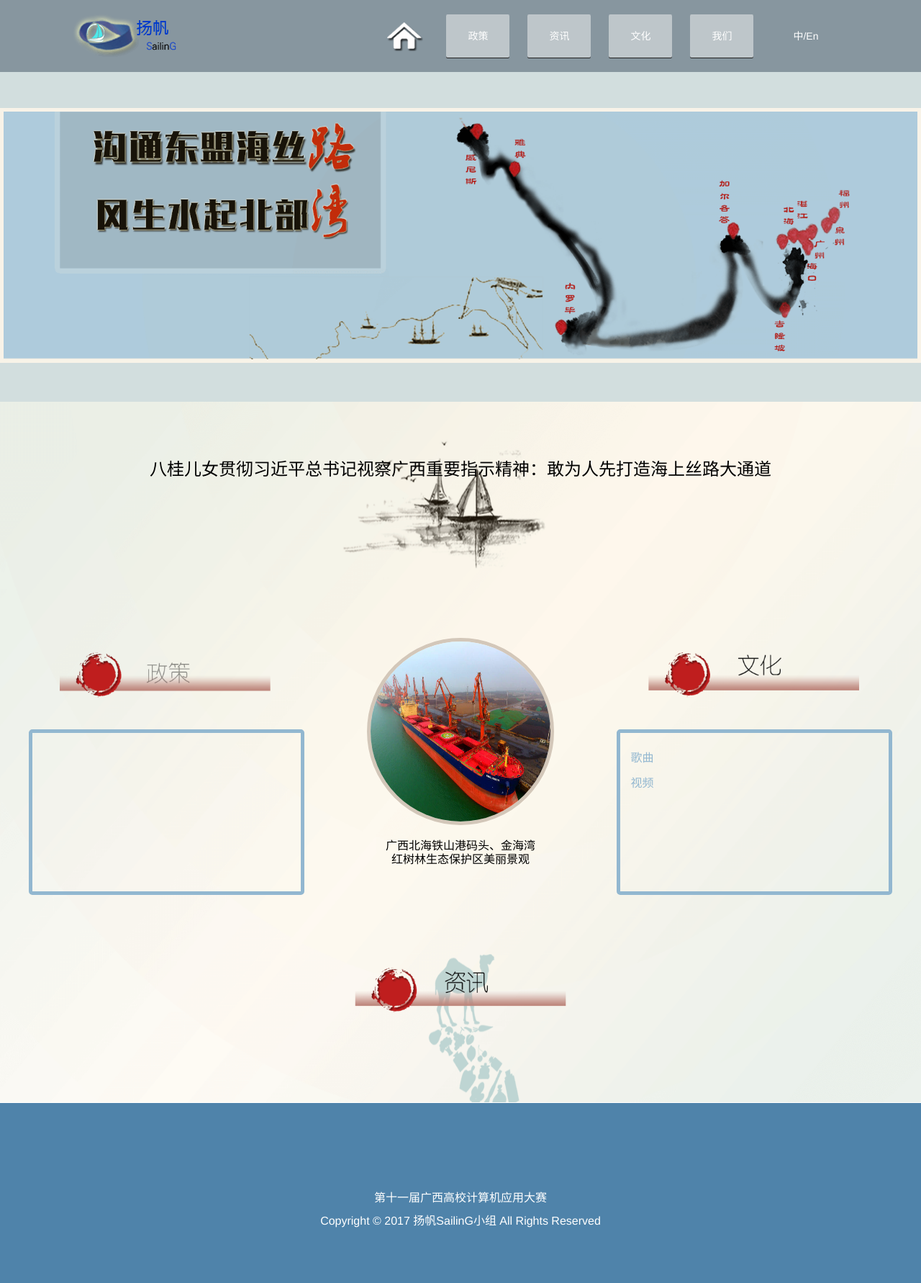
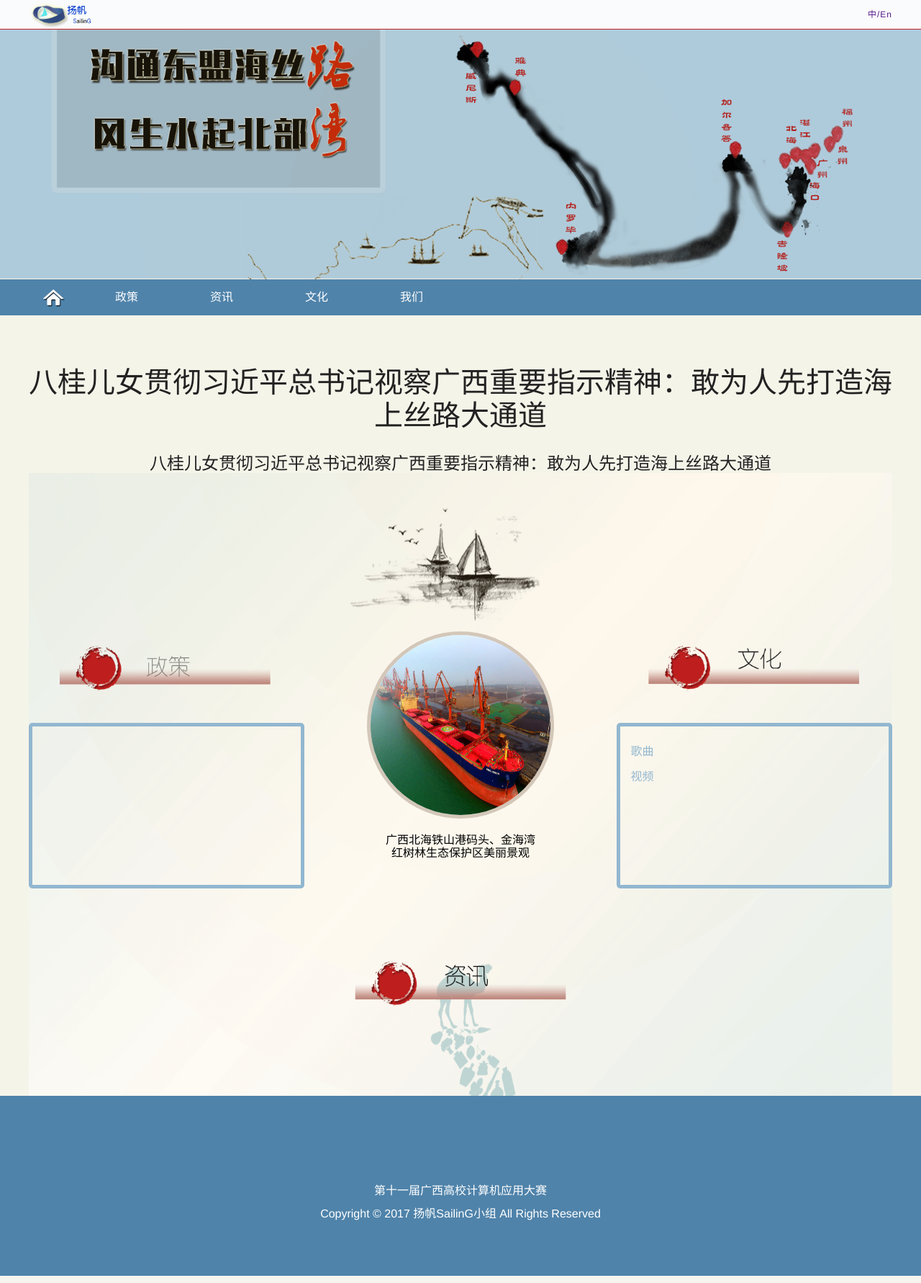
Before and after one commit to fs12580/road, a Django app: page /index/ in a window 1280 px wide. Shown: the whole page at 72% size. Run offline with Django 3.2, Linux system fonts and the light colour scheme; data that the repository does not hold is empty.

Commit message:
change style

```diff
--- a/gxu/static/css/base.css
+++ b/gxu/static/css/base.css
@@ -434,46 +434,68 @@ a:focus {
   padding: 0; }
 
 .nav {
-  height: 100px;
+  height: 40px;
   width: 100%;
   min-width: 1200px;
-  background-color: #87969f; }
-  .nav .nav-left {
-    float: left;
+  background: #fafbfc;
+  border-bottom: 1px solid #c1242b; }
+  .nav h1 {
     margin: 0;
-    padding: 20px 0;
-    margin-left: 100px; }
-    .nav .nav-left img {
+    float: left; }
+  .nav .change-lang {
+    float: right;
+    display: block;
+    line-height: 40px;
+    font-size: 12px; }
+    .nav .change-lang a {
+      text-decoration: none;
+      letter-spacing: 1px; }
+  .nav img {
+    vertical-align: middle;
+    height: 35px; }
+
+.banner {
+  /*padding: 10px 0;*/
+  /*background-color: #d2dede;*/
+  width: 100%;
+  min-width: 1200px;
+  text-align: center; }
+  .banner img {
+    max-width: 100%;
     vertical-align: middle; }
-  .nav .nav-right {
+
+.nav-second {
   list-style: none;
-    float: right;
   font-size: 0;
-    padding: 20px 100px; }
-    .nav .nav-right li {
+  padding-left: 0;
+  background-color: #4f83aa; }
+  .nav-second .second-wrapper {
+    width: 1200px;
+    margin: 0 auto; }
+  .nav-second li {
     display: inline-block; }
-      .nav .nav-right li a {
+    .nav-second li a {
       display: inline-block;
-        font-size: 14px;
+      font-size: 16px;
+      font-family: "Microsoft YaHei";
       text-align: center;
-        line-height: 60px;
+      line-height: 50px;
       color: #fff;
-        padding: 0 30px;
-        margin: 0 12.5px;
+      padding: 0 50px;
       border-radius: 2px;
       text-decoration: none; }
-        .nav .nav-right li a img {
-          width: 50px;
+      .nav-second li a img {
+        width: 30px;
         vertical-align: middle; }
-        .nav .nav-right li a:hover {
-          color: #bec6ca; }
-        .nav .nav-right li a.nav-item {
-          background-color: #bec6ca;
-          -webkit-box-shadow: 0 1px 0px 0px #222;
-          box-shadow: 0 1px 0px 0px #222; }
-          .nav .nav-right li a.nav-item:hover {
-            background-color: #fff; }
-      .nav .nav-right li:nth-child(1) a {
+      .nav-second li a:hover {
+        color: #fff; }
+      .nav-second li a.nav-item {
+        /*background-color: #bec6ca;*/
+        /*-webkit-box-shadow: 0 1px 0px 0px #222;*/
+        /*box-shadow: 0 1px 0px 0px #222;*/ }
+        .nav-second li a.nav-item:hover {
+          background-color: #245f8a; }
+    .nav-second li:nth-child(1) a {
       padding: 0 20px;
       margin: 0; }
 
--- a/gxu/static/css/base.scss
+++ b/gxu/static/css/base.scss
@@ -8,6 +8,9 @@ html {
     -webkit-text-size-adjust: 100%;
     /* 2 */
 }
+
+
+
 
 
 
@@ -23,6 +26,9 @@ html {
 body {
     margin: 0;
 }
+
+
+
 
 
 
@@ -43,6 +49,9 @@ section {
 
 
 
+
+
+
 /**
  * Correct the font size and margin on `h1` elements within `section` and
  * `article` contexts in Chrome, Firefox, and Safari.
@@ -52,6 +61,9 @@ h1 {
     font-size: 2em;
     margin: 0.67em 0;
 }
+
+
+
 
 
 
@@ -75,6 +87,9 @@ main {
 
 
 
+
+
+
 /**
  * Add the correct margin in IE 8.
  */
@@ -82,6 +97,9 @@ main {
 figure {
     margin: 1em 40px;
 }
+
+
+
 
 
 
@@ -104,6 +122,9 @@ hr {
 
 
 
+
+
+
 /**
  * 1. Correct the inheritance and scaling of font size in all browsers.
  * 2. Correct the odd `em` font sizing in all browsers.
@@ -115,6 +136,9 @@ pre {
     font-size: 1em;
     /* 2 */
 }
+
+
+
 
 
 
@@ -138,6 +162,9 @@ a {
 
 
 
+
+
+
 /**
  * 1. Remove the bottom border in Chrome 57- and Firefox 39-.
  * 2. Add the correct text decoration in Chrome, Edge, IE, Opera, and Safari.
@@ -155,6 +182,9 @@ abbr[title] {
 
 
 
+
+
+
 /**
  * Prevent the duplicate application of `bolder` by the next rule in Safari 6.
  */
@@ -167,6 +197,9 @@ strong {
 
 
 
+
+
+
 /**
  * Add the correct font weight in Chrome, Edge, and Safari.
  */
@@ -175,6 +208,9 @@ b,
 strong {
     font-weight: bolder;
 }
+
+
+
 
 
 
@@ -196,6 +232,9 @@ samp {
 
 
 
+
+
+
 /**
  * Add the correct font style in Android 4.3-.
  */
@@ -203,6 +242,9 @@ samp {
 dfn {
     font-style: italic;
 }
+
+
+
 
 
 
@@ -219,6 +261,9 @@ mark {
 
 
 
+
+
+
 /**
  * Add the correct font size in all browsers.
  */
@@ -226,6 +271,9 @@ mark {
 small {
     font-size: 80%;
 }
+
+
+
 
 
 
@@ -254,6 +302,9 @@ sup {
 
 
 
+
+
+
 /* Embedded content
    ========================================================================== */
 
@@ -270,6 +321,9 @@ video {
 
 
 
+
+
+
 /**
  * Add the correct display in iOS 4-7.
  */
@@ -278,6 +332,9 @@ audio:not([controls]) {
     display: none;
     height: 0;
 }
+
+
+
 
 
 
@@ -293,6 +350,9 @@ img {
 
 
 
+
+
+
 /**
  * Hide the overflow in IE.
  */
@@ -300,6 +360,9 @@ img {
 svg:not(:root) {
     overflow: hidden;
 }
+
+
+
 
 
 
@@ -331,6 +394,9 @@ textarea {
 
 
 
+
+
+
 /**
  * Show the overflow in IE.
  * 1. Show the overflow in Edge.
@@ -341,6 +407,9 @@ input {
     /* 1 */
     overflow: visible;
 }
+
+
+
 
 
 
@@ -359,6 +428,9 @@ select {
 
 
 
+
+
+
 /**
  * 1. Prevent a WebKit bug where (2) destroys native `audio` and `video`
  *    controls in Android 4.
@@ -370,6 +442,9 @@ html [type="button"],
 
 
 
+
+
+
 /* 1 */
 
 [type="reset"],
@@ -377,6 +452,9 @@ html [type="button"],
     -webkit-appearance: button;
     /* 2 */
 }
+
+
+
 
 
 
@@ -396,6 +474,9 @@ button::-moz-focus-inner,
 
 
 
+
+
+
 /**
  * Restore the focus styles unset by the previous rule.
  */
@@ -410,6 +491,9 @@ button:-moz-focusring,
 
 
 
+
+
+
 /**
  * Correct the padding in Firefox.
  */
@@ -417,6 +501,9 @@ button:-moz-focusring,
 fieldset {
     padding: 0.35em 0.75em 0.625em;
 }
+
+
+
 
 
 
@@ -447,6 +534,9 @@ legend {
 
 
 
+
+
+
 /**
  * 1. Add the correct display in IE 9-.
  * 2. Add the correct vertical alignment in Chrome, Firefox, and Opera.
@@ -462,6 +552,9 @@ progress {
 
 
 
+
+
+
 /**
  * Remove the default vertical scrollbar in IE.
  */
@@ -469,6 +562,9 @@ progress {
 textarea {
     overflow: auto;
 }
+
+
+
 
 
 
@@ -490,6 +586,9 @@ textarea {
 
 
 
+
+
+
 /**
  * Correct the cursor style of increment and decrement buttons in Chrome.
  */
@@ -498,6 +597,9 @@ textarea {
 [type="number"]::-webkit-outer-spin-button {
     height: auto;
 }
+
+
+
 
 
 
@@ -517,6 +619,9 @@ textarea {
 
 
 
+
+
+
 /**
  * Remove the inner padding and cancel buttons in Chrome and Safari on macOS.
  */
@@ -525,6 +630,9 @@ textarea {
 [type="search"]::-webkit-search-decoration {
     -webkit-appearance: none;
 }
+
+
+
 
 
 
@@ -544,6 +652,9 @@ textarea {
 
 
 
+
+
+
 /* Interactive
    ========================================================================== */
 
@@ -557,11 +668,17 @@ details,
 
 
 
+
+
+
 /* 1 */
 
 menu {
     display: block;
 }
+
+
+
 
 
 
@@ -573,6 +690,9 @@ menu {
 summary {
     display: list-item;
 }
+
+
+
 
 
 
@@ -592,6 +712,9 @@ canvas {
 
 
 
+
+
+
 /**
  * Add the correct display in IE.
  */
@@ -599,6 +722,9 @@ canvas {
 template {
     display: none;
 }
+
+
+
 
 
 
@@ -622,6 +748,9 @@ body {
 a:focus {
     outline: none;
 }
+
+
+
 
 
 
@@ -680,49 +809,78 @@ a:focus {
 }
 
 .nav {
-    height: 100px;
+    height: 40px;
     width: 100%;
     min-width: 1200px;
-    background-color: #87969f;
-    .nav-left {
+    background: #fafbfc;
+    border-bottom: 1px solid #c1242b;
+    h1 {
+        margin: 0;
         float: left;
-        margin: 0;
-        padding: 20px 0;
-        margin-left: 100px;
-        img{
+    }
+    .change-lang{
+        float: right;
+        display: block;
+        line-height: 40px;
+        font-size: 12px;
+        a{
+            text-decoration: none;
+            letter-spacing: 1px;
+        }
+    }
+    img {
+        vertical-align: middle;
+        height: 35px;
+    }
+}
+
+
+.banner {
+    /*padding: 10px 0;*/
+    /*background-color: #d2dede;*/
+    width: 100%;
+    min-width: 1200px;
+    text-align: center;
+    img {
+        max-width: 100%;
         vertical-align: middle;
     }
 }
-    .nav-right {
+
+.nav-second {
     list-style: none;
-        float: right;
     font-size: 0;
-        padding: 20px 100px;
+    padding-left: 0;
+    background-color: #4f83aa;
+    .second-wrapper {
+        width: 1200px;
+        margin: 0 auto;
+    }
     li {
         display: inline-block;
         a {
             display: inline-block;
-                font-size: 14px;
+            font-size: 16px;
+            font-family: "Microsoft YaHei";
             text-align: center;
-                line-height: 60px;
+            line-height: 50px;
             color: #fff;
-                padding: 0 30px;
-                margin: 0 12.5px;
+            padding: 0 50px;
             border-radius: 2px;
             text-decoration: none;
             img {
-                    width: 50px;
+                width: 30px;
                 vertical-align: middle;
             }
             &:hover {
-                    color: #bec6ca;
+                color: #fff;
             }
             &.nav-item {
-                    background-color: #bec6ca;
-                    -webkit-box-shadow: 0 1px 0px 0px #222;
-                            box-shadow: 0 1px 0px 0px #222;
+                /*background-color: #bec6ca;*/
+                /*-webkit-box-shadow: 0 1px 0px 0px #222;*/
+                /*box-shadow: 0 1px 0px 0px #222;*/
                 &:hover {
-                        background-color: #fff;
+                    background-color: #245f8a;
                 }
             }
         }
@@ -730,7 +888,6 @@ a:focus {
             a {
                 padding: 0 20px;
                 margin: 0;
-                }
             }
         }
     }
@@ -752,6 +909,9 @@ a:focus {
         line-height: 2;
     }
 }
+
+
+
 
 
 
--- a/gxu/static/css/index.css
+++ b/gxu/static/css/index.css
@@ -1,26 +1,32 @@
-.banner {
-  background-color: #d2dede;
-  width: 100%;
-  min-width: 1200px;
+.wrapper .hot-ar {
+  width: 1200px;
+  margin: 0 auto; }
+  .wrapper .hot-ar .title-top {
     text-align: center;
-  padding: 50px 0; }
-  .banner img {
-    border: 5px solid #f8f3e8;
-    max-width: 100%;
-    -webkit-box-sizing: border-box;
-    box-sizing: border-box; }
-
-.wrapper {
+    padding: 70px 0 30px;
+    font-size: 40px;
+    margin: 0; }
+    .wrapper .hot-ar .title-top a {
+      color: #222;
+      text-decoration: none; }
+      .wrapper .hot-ar .title-top a:hover {
+        color: #666; }
+  .wrapper .hot-ar .title-second {
+    text-align: center;
+    margin: 0;
+    font-size: 24px; }
+    .wrapper .hot-ar .title-second a {
+      color: #222;
+      text-decoration: none; }
+      .wrapper .hot-ar .title-second a:hover {
+        color: #666; }
+.wrapper .main-content {
   background-image: url(../images/content-bg.png);
   background-size: 100% 100%;
   background-repeat: no-repeat;
   padding-top: 80px; }
-  .wrapper .title {
-    text-align: center;
-    margin: 0;
-    font-size: 24px; }
 .wrapper .first {
-    margin-top: 240px;
+  margin-top: 160px;
   display: -webkit-box;
   display: -ms-flexbox;
   display: flex;
--- a/gxu/static/css/index.scss
+++ b/gxu/static/css/index.scss
@@ -1,30 +1,41 @@
-.banner {
-    background-color: #d2dede;
-    width: 100%;
-    min-width: 1200px;
+.wrapper {
+    .hot-ar {
+        width: 1200px;
+        margin: 0 auto;
+        .title-top {
             text-align: center;
-    padding: 50px 0;
-    img {
-        border: 5px solid #f8f3e8;
-        max-width: 100%;
-        -webkit-box-sizing: border-box;
-                box-sizing: border-box;
+            padding: 70px 0 30px;
+            font-size: 40px;
+            margin: 0;
+            a {
+                color: #222;
+                text-decoration: none;
+                &:hover{
+                    color: #666;
                 }
             }
-
-.wrapper {
+        }
+        .title-second {
+            text-align: center;
+            margin: 0;
+            font-size: 24px;
+            a {
+                color: #222;
+                text-decoration: none;
+                &:hover{
+                    color: #666;
+                }
+            }
+        }
+    }
+    .main-content {
         background-image: url(../images/content-bg.png);
         background-size: 100% 100%;
         background-repeat: no-repeat;
         padding-top: 80px;
-    .title {
-        text-align: center;
-        margin: 0;
-        font-size: 24px;
     }
-
     .first {
-        margin-top: 240px;
+        margin-top: 160px;
         display: -webkit-box;
         display: -ms-flexbox;
         display: flex;
@@ -60,17 +71,17 @@
             }
             &.policy {}
             &.culture {
-                h3{
+                h3 {
                     color: #92b7d0;
                     font-size: 16px;
                     font-weight: normal;
                 }
-                a{
+                a {
                     display: block;
                     text-decoration: none;
                     font-size: 14px;
                     color: #222;
-                    &:hover{
+                    &:hover {
                         text-decoration: underline;
                     }
                 }
--- a/gxu/templates/gxu/article_detail.html
+++ b/gxu/templates/gxu/article_detail.html
@@ -1,11 +1,6 @@
 {% extends 'gxu/base.html' %} {% block title %} - 政策{% endblock %} {% block css %}
 <link rel="stylesheet" href="/static/css/article.css"> {% if culture == 'video' %}
 <link href="/static/css/px-video.css" rel="stylesheet"> {% endif %} {% endblock %} {% block main %}
-<div class="banner">
-    <div class="banner-main">
-        <img src="/static/images/banner-policy.png" alt="">
-    </div>
-</div>
 <div class="detail-wrapper">
     <div class="container">
         <p class="title">
--- a/gxu/templates/gxu/article_list.html
+++ b/gxu/templates/gxu/article_list.html
@@ -1,10 +1,5 @@
 {% extends 'gxu/base.html' %} {% block title %} - 政策{% endblock %} {% block css %}
 <link rel="stylesheet" href="/static/css/article.css"> {% endblock %} {% block main %}
-<div class="banner">
-    <div class="banner-main">
-        <img src="/static/images/banner-policy.png" alt="">
-    </div>
-</div>
 <div class="wrapper">
     <div class="container">
         <p class="title">
--- a/gxu/templates/gxu/base.html
+++ b/gxu/templates/gxu/base.html
@@ -11,19 +11,29 @@
 
 <body>
     <div class="nav">
-        <h1 class="nav-left clearfix"><a href="/index/"><img src="/static/images/logo.png" alt="logo" class="img-responsive"></a></h1>
-        <ul class="nav-right clearfix">
-            <li><a href="{% url 'index' %}" class=""><img src="/static/images/home-icon.png" alt=""></a></li>
+        <div class="container">
+            <h1><a href="/index/"><img src="/static/images/logo.png" alt="logo" class="img-responsive"></a></h1>
+            <span class="change-lang"><a href="">中/En</a></span>
+        </div>
+    </div>
+    <div class="banner" style="background-color: #aecbdc;">
+        {% if page == 'index' %}
+        <img src="/static/images/banner1.png" alt=""> {% else %}
+        <img src="/static/images/banner-policy.png" alt=""> {% endif %}
+    </div>
+    <ul class="nav-second clearfix" style="background-color: #4f83aa;">
+        <div class="second-wrapper">
+            <li><a href="{% url 'index' %}" class="nav-item"><img src="/static/images/home-icon.png" alt=""></a></li>
             <li><a href="{% url 'article_list' 1 %}" class="nav-item {% if nav_page %}nav-checked{% endif %}">政策</a></li>
             <li><a href="{% url 'article_list' 2 %}" class="nav-item {% if nav_page %}nav-checked{% endif %}">资讯</a></li>
             <li><a href="{% url 'article_list' 3 %}" class="nav-item {% if nav_page %}nav-checked{% endif %}">文化</a></li>
             <li><a href="{% url 'article_list' 4 %}" class="nav-item {% if nav_page %}nav-checked{% endif %}">我们</a></li>
-            <li><a href="">中/En</a></li>
-        </ul>
-    </div>
+        </div>
+    </ul>
     {% block main %} {% endblock %}
     <div class="footer">
-        <p>第十一届广西高校计算机应用大赛<br>Copyright © 2017 扬帆SailinG小组 All Rights Reserved</p>
+        <p>第十一届广西高校计算机应用大赛
+            <br>Copyright © 2017 扬帆SailinG小组 All Rights Reserved</p>
     </div>
     <script src="/static/js/jquery-1.12.4.min.js"></script>
     <script src="/static/js/base.js"></script>
--- a/gxu/templates/gxu/index.html
+++ b/gxu/templates/gxu/index.html
@@ -1,13 +1,18 @@
 {% extends 'gxu/base.html' %} {% block title %} - 首页{% endblock %} {% block css %}
-<link rel="stylesheet" href="/static/css/index.css"> {% endblock %} {% block main %}
-<div class="banner">
-    <div class="banner-main">
-        <img src="/static/images/banner1.png" alt="">
+<link rel="stylesheet" href="/static/css/index.css">
+<style>
+    body{
+        background-color: #f5f4e9;
+    }
+</style>
+{% endblock %} {% block main %}
+
+<div class="wrapper">
+    <div class="hot-ar">
+        <p class="title-top"><a href="">八桂儿女贯彻习近平总书记视察广西重要指示精神：敢为人先打造海上丝路大通道</a></p>
+        <p class="title-second"><a href="">八桂儿女贯彻习近平总书记视察广西重要指示精神：敢为人先打造海上丝路大通道</a></p>
     </div>
-</div>
-<div class="wrapper">
-    <div class="container">
-        <p class="title">八桂儿女贯彻习近平总书记视察广西重要指示精神：敢为人先打造海上丝路大通道</p>
+    <div class="container main-content">
         <div class="row first">
             <div class="row-item policy">
                 <div class="item-title"><img src="/static/images/policy.png" alt=""></div>
--- a/gxu/views.py
+++ b/gxu/views.py
@@ -15,7 +15,8 @@ def index(request):
         'information': Article.objects.filter(category=list[1]),
         'culture': Article.objects.filter(category=list[2])[0:4],
         'music': Music.objects.all()[0:3],
-        'video': Video.objects.all()[0:3]
+        'video': Video.objects.all()[0:3],
+        'page': 'index'
     }
     return render(request, 'gxu/index.html', data)
 
```
Lines whose indentation alone changed are shown as unchanged.
